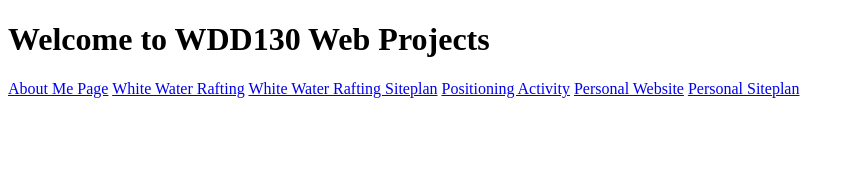
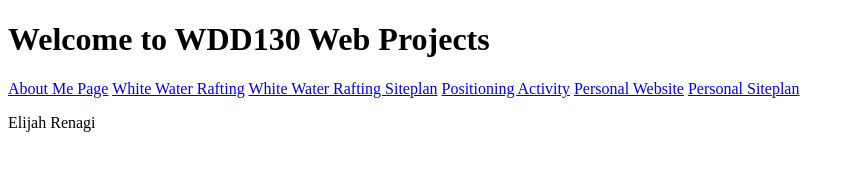
Before and after one commit to elijahrenagi/main, a plain HTML site: page index.html in a window 1280 px wide. Shown: the whole page, without its empty margins (0-855 px from the left). Drawn offline with Linux system fonts and the light colour scheme.

Commit message:
Added my name

```diff
--- a/index.html
+++ b/index.html
@@ -15,6 +15,7 @@
         <a href="#">Personal Website</a>
         <a href="#">Personal Siteplan</a>
     </nav>
+    <p>Elijah Renagi</p>
 
 </body>
 </html>
```
